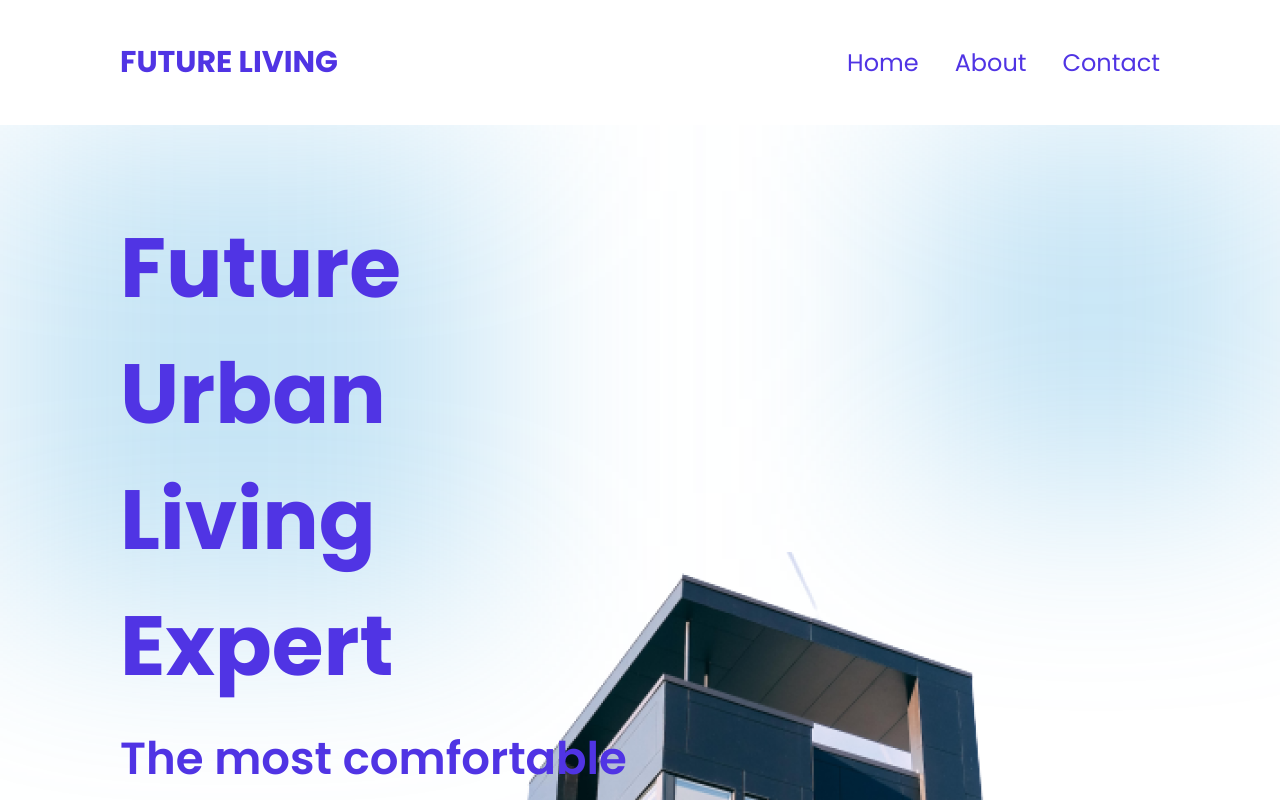
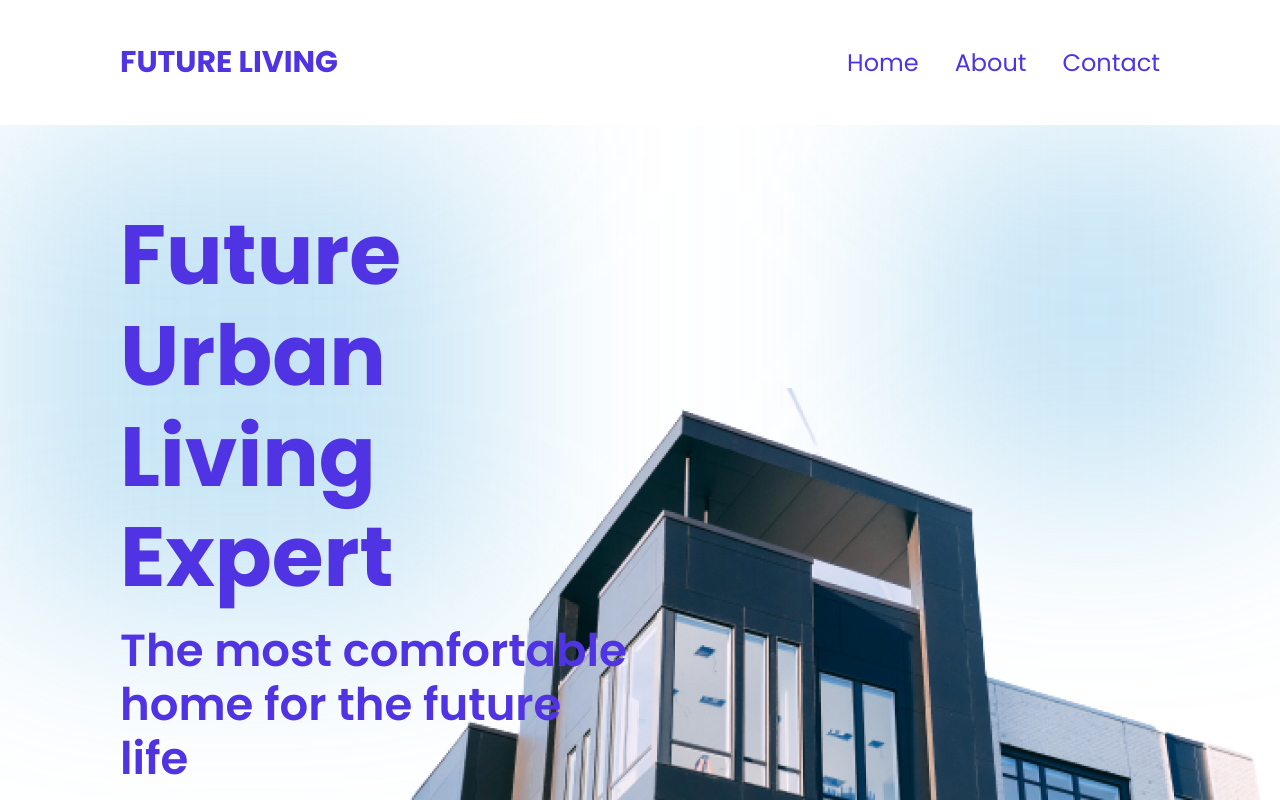
Before and after one commit to raymondtju/future-living, a Next.js app: page / in a window 1280 px wide. Shown: the top 800 px of the page. Built offline with nearby package versions, Linux system fonts and the light colour scheme; what prettier-plugin-tailwindcss would draw is missing.

Commit message:
style: add global line height for heading and para

```diff
--- a/styles/globals.css
+++ b/styles/globals.css
@@ -7,7 +7,14 @@
     scroll-behavior: smooth;
   }
 
-  p {
+  p,
+  h1,
+  h2,
+  h3,
+  h4,
+  h5,
+  h6,
+  span {
     line-height: 120%;
   }
 }
```
